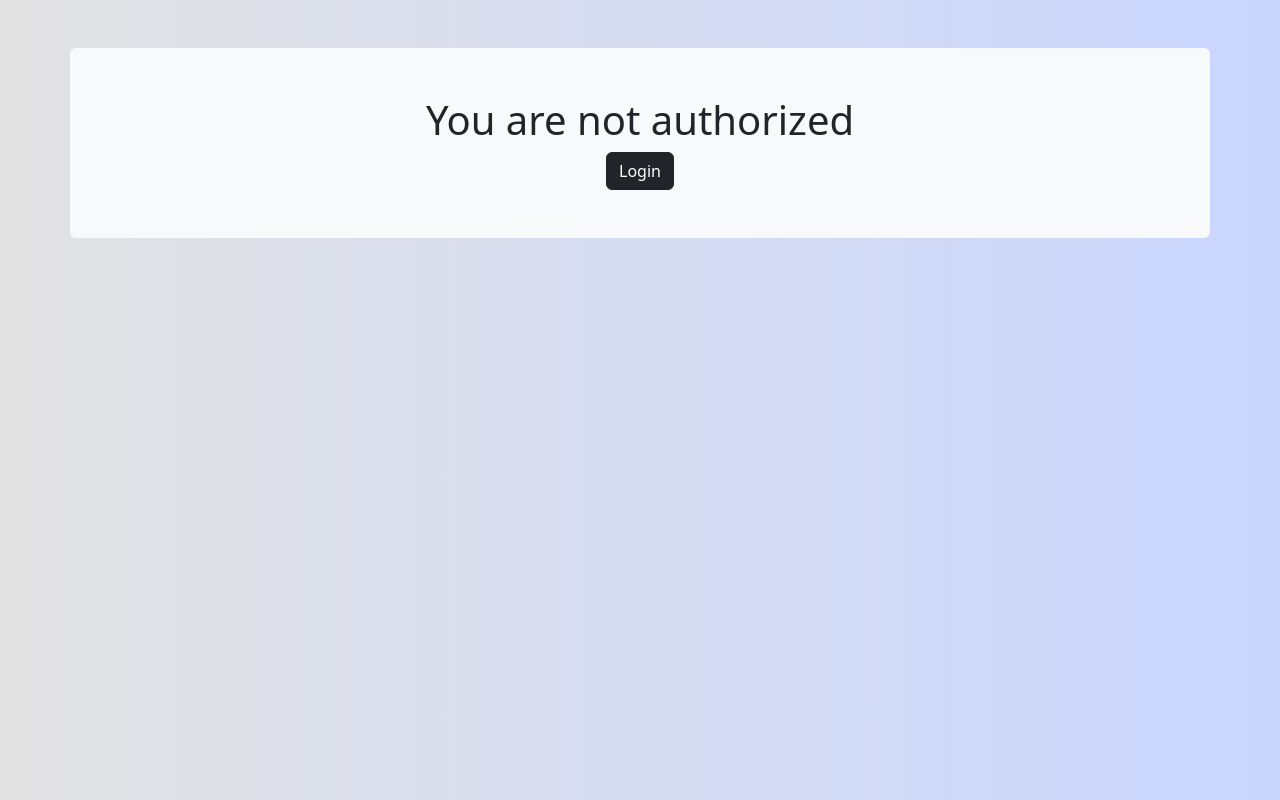
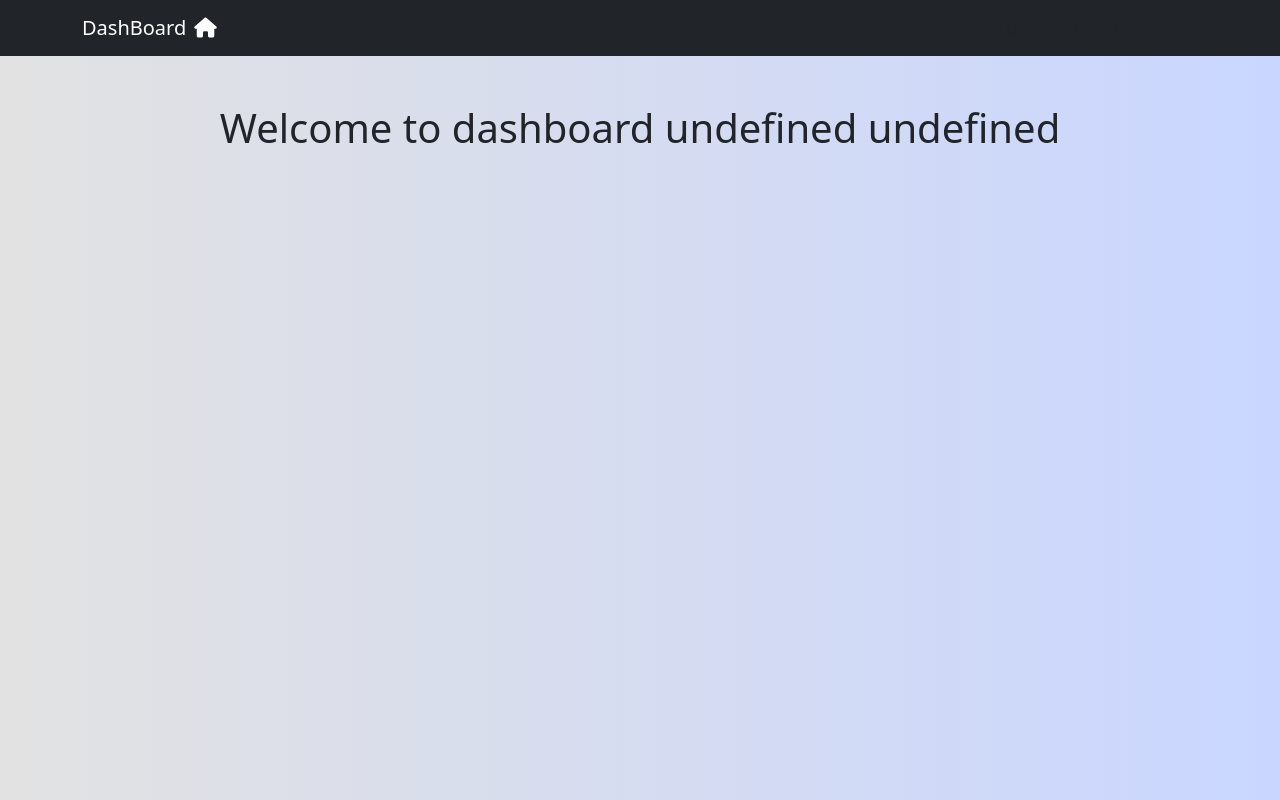
Before and after one commit to manu-git-b-s/url-shortener-frontend, a React (Vite) app: page /dashboard in a window 1280 px wide. Built offline with nearby package versions, Linux system fonts and the light colour scheme.

Commit message:
readme updated

```diff
--- a/package.json
+++ b/package.json
@@ -10,12 +10,10 @@
     "preview": "vite preview"
   },
   "dependencies": {
-    "@reduxjs/toolkit": "^2.2.2",
     "axios": "^1.6.8",
     "formik": "^2.4.5",
     "react": "^18.2.0",
     "react-dom": "^18.2.0",
-    "react-redux": "^9.1.0",
     "react-router-dom": "^6.22.3",
     "react-toastify": "^10.0.5",
     "yup": "^1.4.0"
--- a/src/App.jsx
+++ b/src/App.jsx
@@ -9,19 +9,21 @@ import { ToastContainer } from "react-toastify";
 import "react-toastify/dist/ReactToastify.css";
 import CreateUrl from "./pages/CreateUrl";
 import AllUrl from "./pages/AllUrl";
+import { useState } from "react";
 
 function App() {
+  const [user, setUser] = useState({});
   return (
     <BrowserRouter>
       <ToastContainer />
       <Routes>
-        <Route path="/" element={<Login />} />
+        <Route path="/" element={<Login setUser={setUser} />} />
         <Route path="/register" element={<Register />} />
         <Route path="/forgot-password" element={<ForgotPassword />} />
         <Route path="/reset-password" element={<ResetPassword />} />
-        <Route index path="/dashboard" element={<Dashboard />} />
-        <Route path="/create-url" element={<CreateUrl />} />
-        <Route path="/all-url" element={<AllUrl />} />
+        <Route index path="/dashboard" element={<Dashboard user={user} />} />
+        <Route path="/create-url" element={<CreateUrl user={user} />} />
+        <Route path="/all-url" element={<AllUrl user={user} />} />
       </Routes>
     </BrowserRouter>
   );
--- a/src/components/Navbar.jsx
+++ b/src/components/Navbar.jsx
@@ -1,11 +1,8 @@
-import { useDispatch } from "react-redux";
 import { Link } from "react-router-dom";
-import { setUser } from "../redux/slices/authSlice";
 
 const Navbar = () => {
-  const dispatch = useDispatch();
   return (
-    <nav className="navbar navbar-expand-lg bg-body-tertiary">
+    <nav className="navbar navbar-expand-lg bg-dark navbar-dark">
       <div className="container">
         <a className="navbar-brand" href="#">
           DashBoard
@@ -34,7 +31,7 @@ const Navbar = () => {
                 All Url
               </a>
             </Link>
-            <Link className="link" to="/" onClick={() => dispatch(setUser({}))}>
+            <Link className="link" to="/">
               <a className="nav-link text-dark" aria-current="page" href="#">
                 Logout
                 <i className="ms-2 fa-solid fa-right-from-bracket"></i>
--- a/src/main.jsx
+++ b/src/main.jsx
@@ -2,13 +2,9 @@ import React from "react";
 import ReactDOM from "react-dom/client";
 import App from "./App.jsx";
 import "./index.css";
-import { Provider } from "react-redux";
-import { store } from "./redux/store.js";
 
 ReactDOM.createRoot(document.getElementById("root")).render(
   <React.StrictMode>
-    <Provider store={store}>
-      <App />
-    </Provider>
+    <App />
   </React.StrictMode>
 );
--- a/src/pages/AllUrl.jsx
+++ b/src/pages/AllUrl.jsx
@@ -1,10 +1,52 @@
 import Navbar from "../components/Navbar";
+import { useEffect, useState } from "react";
+import axios from "axios";
 
 const AllUrl = () => {
+  const [tableData, setTableData] = useState([]);
+
+  useEffect(() => {
+    const fetchData = async () => {
+      let res = await axios.post("http://localhost:8080/api/url/all-urls", {
+        email: "manupriyan722@gmail.com",
+      });
+      setTableData(res.data.data);
+    };
+    fetchData();
+  }, []);
+
   return (
     <div>
       <Navbar />
-      <h1>All Url</h1>
+      <div className="container">
+        <h1 className="my-5 text-center">All Url</h1>
+        <table className="table table-striped table-hover table-responsive ">
+          <thead>
+            <tr>
+              <th>Full URL</th>
+              <th>Short URL</th>
+              <th>Clicks</th>
+            </tr>
+          </thead>
+          <tbody>
+            {tableData.map((item, index) => (
+              <tr key={index}>
+                <td>
+                  <a href={item.longUrl} target="_blank">
+                    {item.longUrl}
+                  </a>
+                </td>
+                <td>
+                  <a href={item.longUrl} target="_blank">
+                    {item.shortUrl}
+                  </a>
+                </td>
+                <td>{item.clicked}</td>
+              </tr>
+            ))}
+          </tbody>
+        </table>
+      </div>
     </div>
   );
 };
--- a/src/pages/CreateUrl.jsx
+++ b/src/pages/CreateUrl.jsx
@@ -1,17 +1,10 @@
 import axios from "axios";
 import Navbar from "../components/Navbar";
-import { useEffect, useState } from "react";
 import { useFormik } from "formik";
 import * as Yup from "yup";
-// import { useSelector } from "react-redux";
-// import { toast } from "react-toastify";
+import { toast } from "react-toastify";
 
-const CreateUrl = () => {
-  const [tableData, setTableData] = useState([]);
-  // const [newData, setNewData] = useState([]);
-
-  // const email = useSelector((state) => state.auth.user.email);
-
+const CreateUrl = ({ user }) => {
   const initialValues = { longUrl: "" };
 
   const validationSchema = Yup.object({
@@ -19,35 +12,21 @@ const CreateUrl = () => {
   });
 
   const onSubmit = async (values) => {
-    // await axios
-    //   .post("http://localhost:8080/api/url/createURL", {
-    //     ...values,
-    //     email,
-    //   })
-    //   .then((res) => toast.success(res.data.message));
+    await axios
+      .post("http://localhost:8080/api/url/createURL", {
+        ...values,
+        email: user.email,
+      })
+      .then((res) => toast.success(res.data.message));
 
     console.log(values);
-
-    // setNewData(res.data.data);
   };
-
-  // console.log(newData);
 
   const formik = useFormik({
     initialValues,
     validationSchema,
     onSubmit,
   });
-
-  useEffect(() => {
-    const fetchData = async () => {
-      let res = await axios.post("http://localhost:8080/api/url/all-urls", {
-        email: "manupriyan722@gmail.com",
-      });
-      setTableData(res.data.data);
-    };
-    fetchData();
-  }, []);
 
   return (
     <div>
@@ -81,33 +60,6 @@ const CreateUrl = () => {
             </button>
           </div>
         </form>
-
-        <table className="table table-striped table-hover table-responsive ">
-          <thead>
-            <tr>
-              <th>Full URL</th>
-              <th>Short URL</th>
-              <th>Clicks</th>
-            </tr>
-          </thead>
-          <tbody>
-            {tableData.map((item, index) => (
-              <tr key={index}>
-                <td>
-                  <a href={item.longUrl} target="_blank">
-                    {item.longUrl}
-                  </a>
-                </td>
-                <td>
-                  <a href={item.longUrl} target="_blank">
-                    {item.shortUrl}
-                  </a>
-                </td>
-                <td>{item.clicked}</td>
-              </tr>
-            ))}
-          </tbody>
-        </table>
       </div>
     </div>
   );
--- a/src/pages/Dashboard.jsx
+++ b/src/pages/Dashboard.jsx
@@ -1,24 +1,12 @@
-import { useSelector } from "react-redux";
 import Navbar from "../components/Navbar.jsx";
-import Redirect from "../components/Redirect.jsx";
 
-const Dashboard = () => {
-  const { firstName, lastName, token } = useSelector(
-    (state) => state.auth.user
-  );
-
-  const username = firstName + " " + lastName;
-
+const Dashboard = ({ user }) => {
   return (
     <div>
-      {token ? (
-        <>
-          <Navbar />
-          <h1 className="text-center mt-5">Welcome to dashboard {username}</h1>
-        </>
-      ) : (
-        <Redirect />
-      )}
+      <Navbar />
+      <h1 className="text-center mt-5">
+        Welcome to dashboard {user.firstName + " " + user.lastName}
+      </h1>
     </div>
   );
 };
--- a/src/pages/Login.jsx
+++ b/src/pages/Login.jsx
@@ -3,13 +3,9 @@ import { Link, useNavigate } from "react-router-dom";
 import * as Yup from "yup";
 import axios from "axios";
 import { toast } from "react-toastify";
-import { useDispatch } from "react-redux";
-import { setUser } from "../redux/slices/authSlice";
 
-const Login = () => {
+const Login = ({ setUser }) => {
   const navigate = useNavigate();
-  const dispatch = useDispatch();
-
   const initialValues = { email: "", password: "" };
 
   const validationSchema = Yup.object({
@@ -27,7 +23,7 @@ const Login = () => {
         values
       );
       if (res.status === 200) {
-        dispatch(setUser(res.data.data));
+        setUser(res.data.data);
         toast.success(res.data.message);
         navigate("/dashboard");
       }
--- a/src/redux/slices/authSlice.js
+++ /dev/null
@@ -1,20 +0,0 @@
-import { createSlice } from "@reduxjs/toolkit";
-
-const initialState = {
-  user: {},
-};
-
-export const authSlice = createSlice({
-  name: "auth",
-  initialState,
-  reducers: {
-    setUser: (state, action) => {
-      state.user = action.payload;
-    },
-  },
-});
-
-// Action creators are generated for each case reducer function
-export const { setUser } = authSlice.actions;
-
-export default authSlice.reducer;
--- a/src/redux/store.js
+++ /dev/null
@@ -1,8 +0,0 @@
-import { configureStore } from "@reduxjs/toolkit";
-import authSlice from "./slices/authSlice";
-
-export const store = configureStore({
-  reducer: {
-    auth: authSlice,
-  },
-});
```
Also changed, not shown: 2 other files (tests, documents, lock files or other folders).
